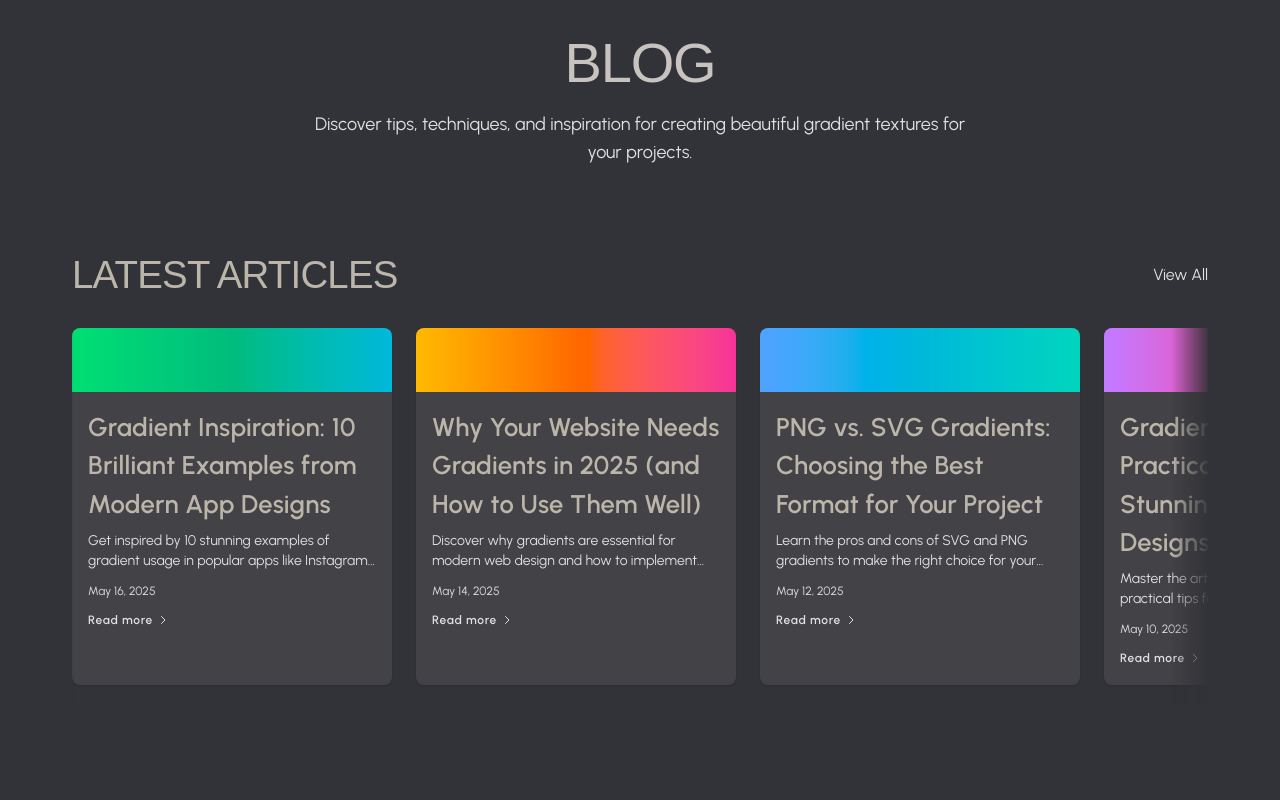
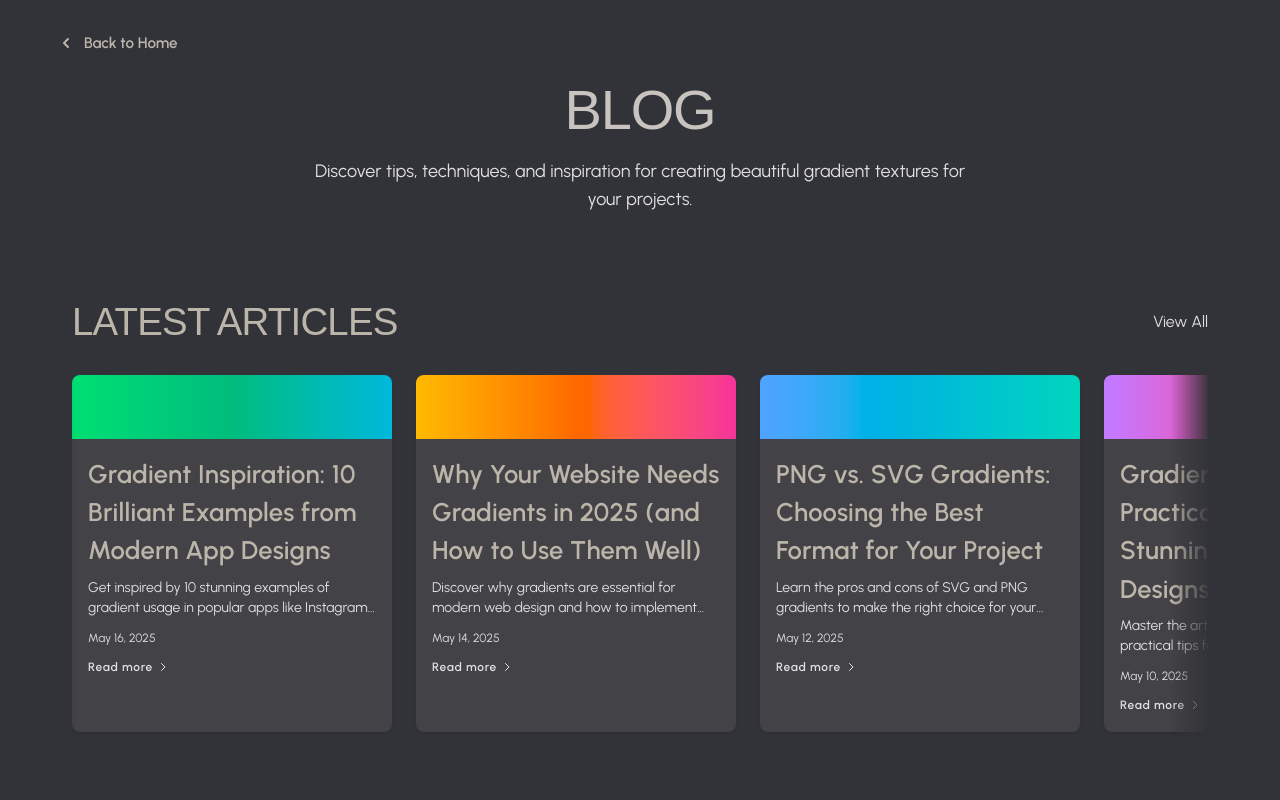
Before and after one commit to MaxFreytag28/gradient-texture-generator, a SvelteKit app: page /blog in a window 1280 px wide. Shown: the top 800 px of the page. Built offline with nearby package versions, Linux system fonts and the light colour scheme; a web font is replaced by a local one.

Commit message:
back to home link on blog page

```diff
--- a/src/routes/blog/+page.svelte
+++ b/src/routes/blog/+page.svelte
@@ -29,6 +29,13 @@
 
 <div class="blog-container">
   <header class="blog-header">
+    <a href="/" class="blog-back-link" style="color: var(--color-text-heading); display: flex; align-items: center; margin-bottom: 1.5rem; font-size: 0.95rem;">
+      <svg xmlns="http://www.w3.org/2000/svg" viewBox="0 0 20 20" fill="currentColor" style="width: 20px; height: 20px; margin-right: 0.5rem;">
+        <path fill-rule="evenodd" d="M12.707 5.293a1 1 0 010 1.414L9.414 10l3.293 3.293a1 1 0 01-1.414 1.414l-4-4a1 1 0 010-1.414l4-4a1 1 0 011.414 0z" clip-rule="evenodd" />
+      </svg>
+      Back to Home
+    </a>
+
     <h1 class="text-3xl md:text-4xl font-bold font-heading tracking-tight letter-spacing--0.02em uppercase mb-4">Blog</h1>
     <p class="text-lg text-color-text-secondary max-w-2xl mx-auto">
       Discover tips, techniques, and inspiration for creating beautiful gradient textures for your projects.
```
